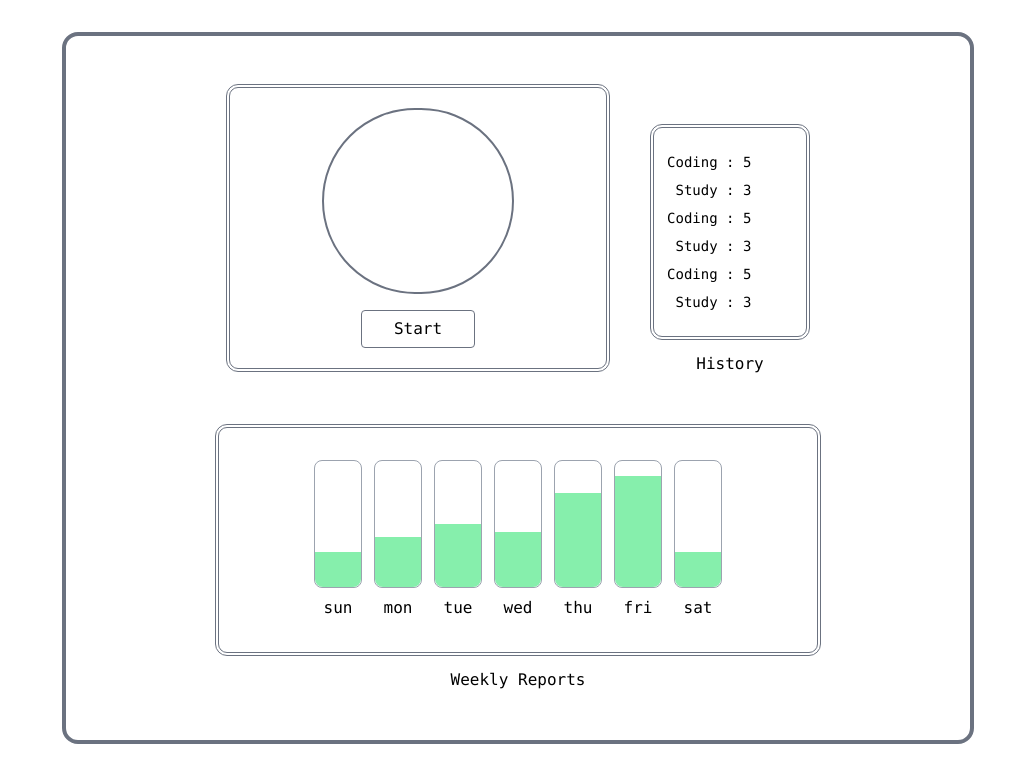
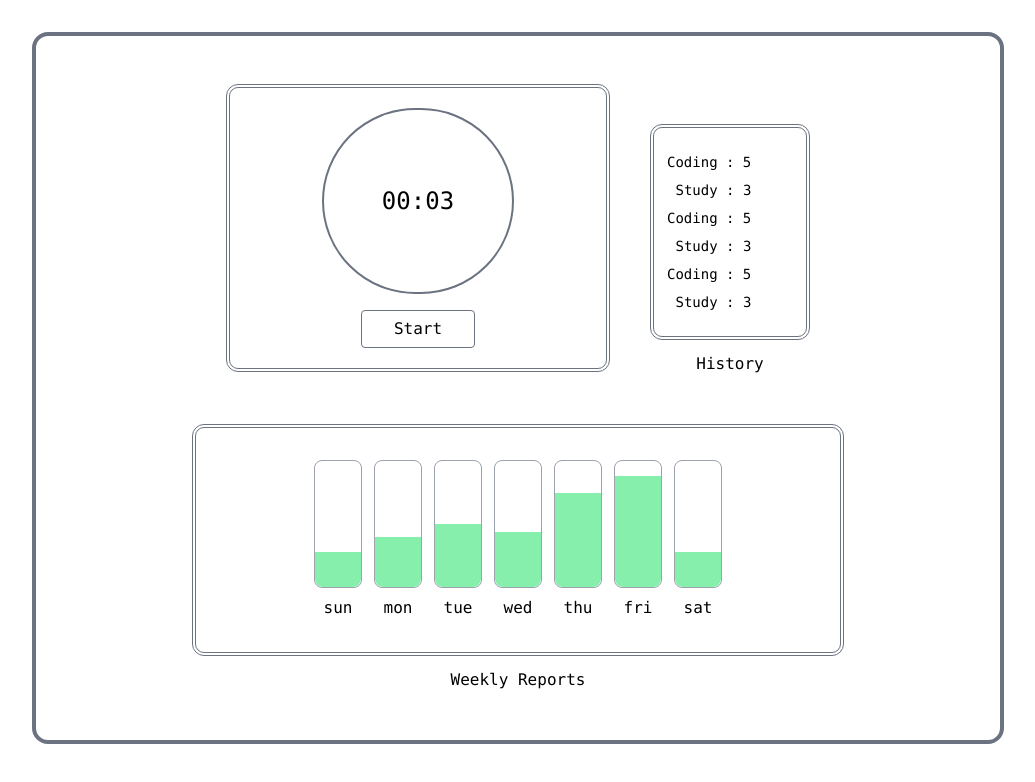
Before and after one commit to Safayet-Mahid/productivity-suit, a React (Vite) app: page / in a window 1280 px wide. Shown: the top 782 px of the page, without its empty margins (122-1157 px from the left). Built offline with nearby package versions, Linux system fonts and the light colour scheme.

Commit message:
pomodoro timer

```diff
--- a/src/components/Pomodoro/Pomodoro.jsx
+++ b/src/components/Pomodoro/Pomodoro.jsx
@@ -1,23 +1,82 @@
-import React from "react";
+import React, { useEffect, useState } from "react";
 
 const Pomodoro = () => {
+  const initialTime = 3000;
+  const [time, setTime] = useState(initialTime);
+  const [running, setRunning] = useState(false);
+  const [finished, setFinished] = useState(false);
+  useEffect(() => {
+    let interval;
+
+    if (running) {
+      interval = setInterval(() => {
+        setTime((prevTime) => prevTime - 1000);
+      }, 1000);
+    } else if (!running) {
+      clearInterval(interval);
+    }
+    return () => clearInterval(interval);
+  }, [running]);
+
+  const getSeconds = (ms) => {
+    return (ms / 1000) % 60;
+  };
+
+  const getMinutes = (ms) => {
+    return parseInt(ms / 60000);
+  };
+
+  if (time === 0) {
+    setRunning(false);
+    setFinished(true);
+    setTime(initialTime);
+  }
+
   return (
-    <div className="border-4 border-gray-500  p-12 rounded-2xl font-mono w-[75%] mx-auto flex flex-col gap-y-12">
+    <div className="border-4 border-gray-500  p-4 md:p-12 rounded-2xl font-mono md:w-[80%] mx-auto flex flex-col gap-y-12">
       {/* Top */}
-      <div className=" flex gap-x-10 justify-between mx-auto ">
+      <div className=" md:flex md:flex-row md:gap-x-10 justify-between mx-auto ">
         {/* Pomodoro clock */}
         <div className=" flex justify-center ">
-          <div className="border-4 border-double border-gray-500 rounded-xl w-96 h-72 flex flex-col gap-y-4 py-5 justify-center items-center">
+          <div className="border-4 px-4 border-double border-gray-500 rounded-xl  lg:w-96 h-72 flex flex-col gap-y-4 py-5 justify-center items-center">
             {/* Clock */}
-            <div className="w-48 h-48 border-2 border-gray-500 rounded-full"></div>
+            <div className="flex flex-col justify-center text-2xl w-48 h-48 border-2 border-gray-500 rounded-full">
+              {!finished ? (
+                <div>
+                  <span>{("0" + getMinutes(time)).slice(-2)}:</span>
+                  <span>{("0" + getSeconds(time)).slice(-2)}</span>
+                </div>
+              ) : (
+                <div className="w-full">
+                  <p className="text-green-500 w-full text-sm p-2">
+                    Congratualations!
+                  </p>
+                </div>
+              )}
+            </div>
             {/* Btn */}
-            <button className="border px-8 py-1.5 border-gray-500 rounded">
-              Start
-            </button>
+            {!finished ? (
+              <button
+                className="border px-8 py-1.5 border-gray-500 rounded"
+                //   onClick={() => setRunning((prev) => !prev)}
+                onClick={() => setRunning((prev) => !prev)}
+              >
+                {running ? "Pause" : "Start"}
+              </button>
+            ) : (
+              <button
+                className="border px-8 py-1.5 border-gray-500 rounded"
+                onClick={() => {
+                  setFinished(false);
+                }}
+              >
+                Reset
+              </button>
+            )}
           </div>
         </div>
         {/* Pomodoro History */}
-        <div className="mt-10 w-40">
+        <div className="mt-10 w-40 mx-auto">
           <div className="px-3 text-end border-4 border-double border-gray-500 rounded-xl  py-6">
             <div className="text-sm w-2/3 space-y-2">
               <p>Coding : 5</p>
@@ -32,9 +91,10 @@ const Pomodoro = () => {
         </div>
       </div>
       {/* Bottom */}
-      <div className="w-[75%] mx-auto">
-        <div className=" px-12 mx-auto border-4 border-double border-gray-500 rounded-xl">
-          <div className="flex justify-center gap-x-3 py-8  ">
+      <div className="lg:w-[75%] md:w-[100%] mx-auto ">
+        <div className=" lg:px-12 mx-auto border-4 border-double border-gray-500 rounded-xl ">
+          {/* all days container */}
+          <div className=" w-64  md:w-full flex justify-start md:justify-center gap-x-3 px-4 py-8  overflow-x-scroll md:overflow-hidden">
             <div className="space-y-2">
               <div className="border w-12 h-32 rounded-lg  border-gray-400 flex items-end">
                 <div className="h-[28%] w-full px-4 bg-green-300 rounded-b-lg"></div>
--- /dev/null
+++ b/src/components/Pomodoro/Stopwatch.jsx
@@ -0,0 +1,34 @@
+import React, { useEffect, useState } from 'react'
+
+const Stopwatch = () => {
+    const [time, setTime] = useState(0);
+    const [running, setRunning] = useState(false);
+    useEffect(() => {
+        let interval;
+        if (running) {
+          interval = setInterval(() => {
+            setTime((prevTime) => prevTime + 10);
+          }, 10);
+        } else if (!running) {
+          clearInterval(interval);
+        }
+        return () => clearInterval(interval);
+      }, [running]);
+
+  return (
+    <div className="stopwatch">
+      <div className="numbers">
+        <span>{("0" + Math.floor((time / 60000) % 60)).slice(-2)}:</span>
+        <span>{("0" + Math.floor((time / 1000) % 60)).slice(-2)}:</span>
+        <span>{("0" + ((time / 10) % 100)).slice(-2)}</span>
+      </div>
+      <div className="buttons">
+        <button onClick={() => setRunning(true)}>Start</button>
+        <button onClick={() => setRunning(false)}>Stop</button>
+        <button onClick={() => setTime(0)}>Reset</button>
+      </div>
+    </div>
+  )
+}
+
+export default Stopwatch
--- a/src/pages/PomodoroPage.jsx
+++ b/src/pages/PomodoroPage.jsx
@@ -1,8 +1,10 @@
 import Pomodoro from "../components/Pomodoro/Pomodoro";
+import Stopwatch from "../components/Pomodoro/Stopwatch";
 
 const PomodoroPage = () => {
     return (
         <Pomodoro/>
+        // <Stopwatch/>
     )
 }
 
```
Also changed, not shown: src/components/styles/wave.css (added, +86 -0 lines), src/index.css (+16 -0 lines).
